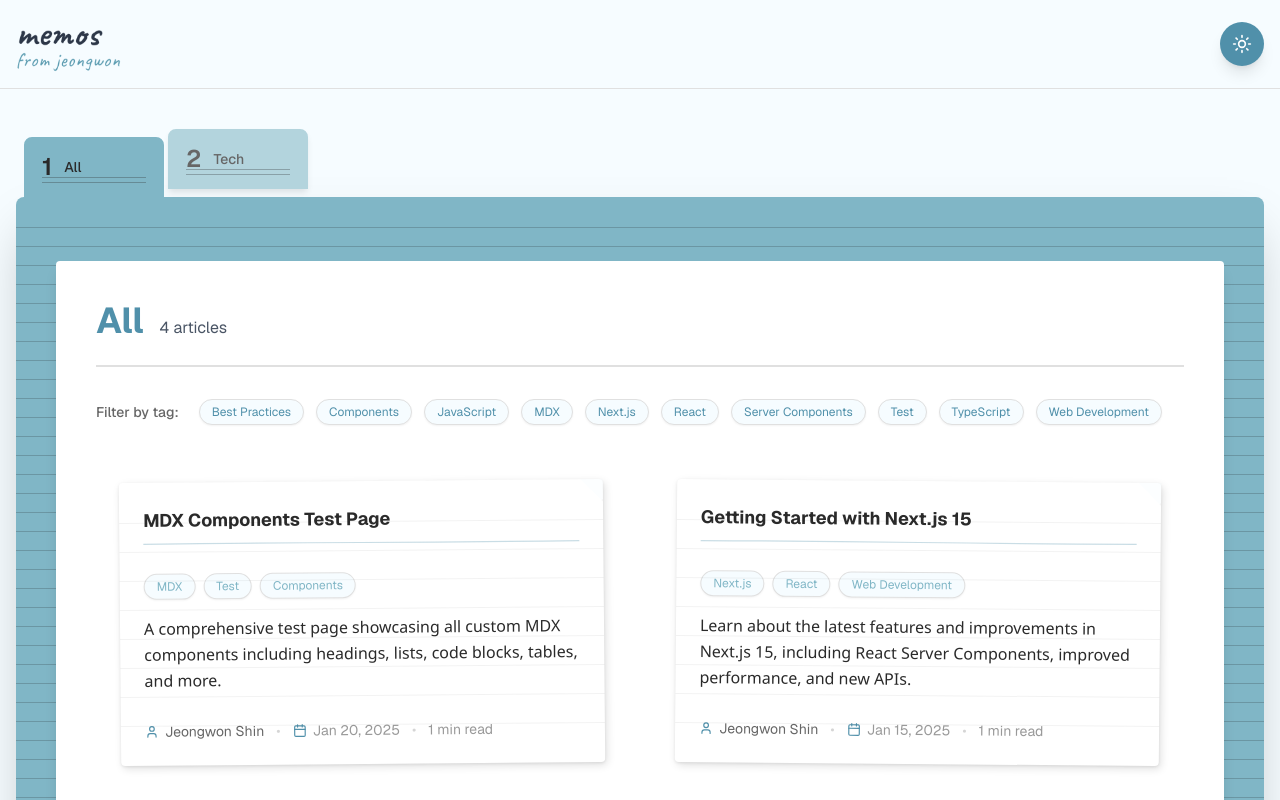
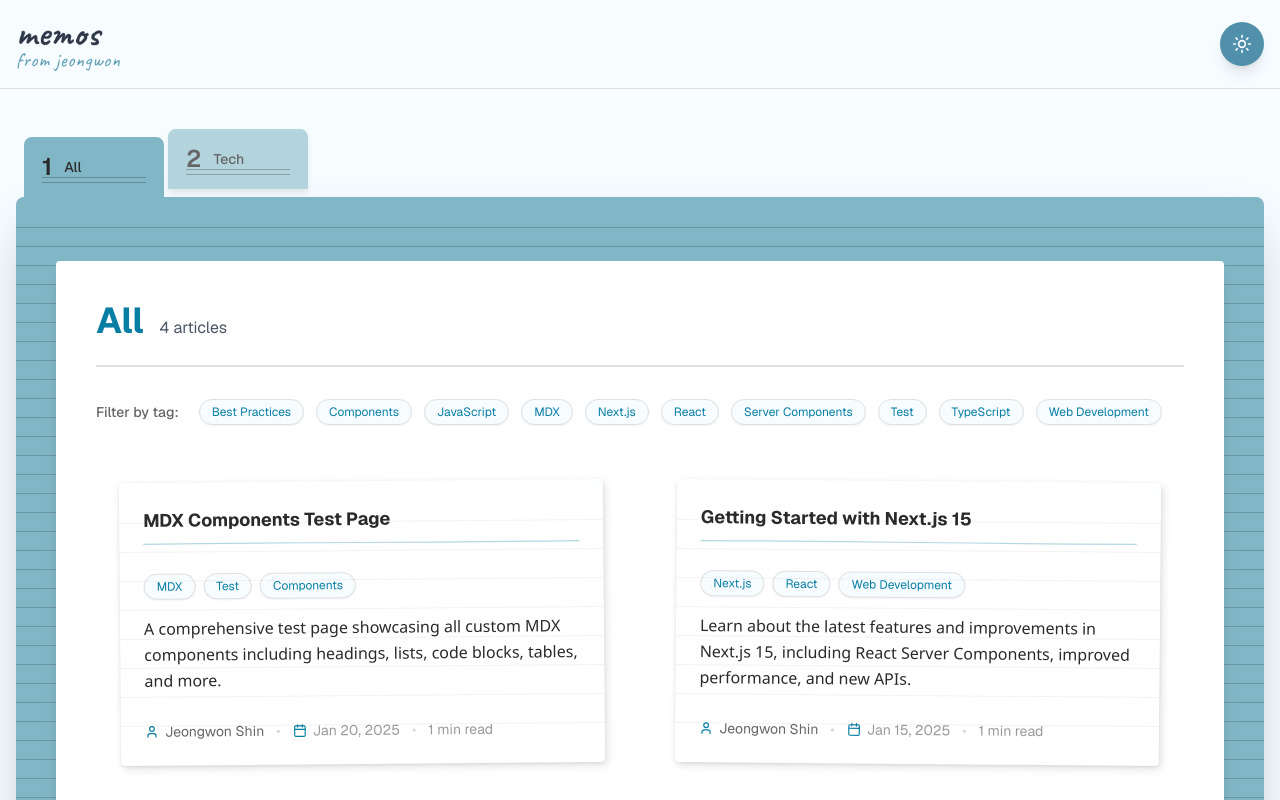
Before and after one commit to newgardener/newgardener.com, a Next.js app: page / in a window 1280 px wide. Shown: the top 800 px of the page. Built offline with nearby package versions, Linux system fonts and the light colour scheme.

Commit message:
fix: change code block and link styling

```diff
--- a/app/globals.css
+++ b/app/globals.css
@@ -3,7 +3,7 @@
 /* Folder Design Color Palette */
 :root {
   --folder-turquoise-light: #80b6c6;
-  --folder-turquoise-dark: #5090aa;
+  --folder-turquoise-dark: #087ea4;
   --folder-turquoise-lighter: #b3d4dd;
   --folder-white: #ffffff;
   --folder-bg-light: #f6fcff;
@@ -19,7 +19,7 @@
 
 .dark {
   --folder-turquoise-light: #00608d;
-  --folder-turquoise-dark: #00608d;
+  --folder-turquoise-dark: #58c4dc;
   --folder-turquoise-lighter: #004666;
   --folder-white: #ffffff;
   --folder-bg-light: #00252f;
@@ -60,10 +60,10 @@ samp {
 
 /* Inline code styling (not in code blocks) */
 :not(pre) > code {
-  @apply rounded px-1.5 py-0.5 font-medium;
-  background-color: var(--folder-bg-light);
-  color: var(--folder-turquoise-dark);
-  font-size: calc(1em - 5%);
+  @apply rounded px-2 py-0.5 font-medium;
+  background-color: #f3f4f6;
+  border: 1px solid #e5e7eb;
+  font-size: 0.875em;
   font-family:
     ui-monospace,
     SFMono-Regular,
@@ -73,6 +73,12 @@ samp {
     Liberation Mono,
     Courier New,
     monospace;
+}
+
+/* Dark mode inline code */
+.dark :not(pre) > code {
+  background-color: #374151;
+  border: 1px solid #4b5563;
 }
 
 /* Custom scrollbar */
--- a/components/MDXContent.tsx
+++ b/components/MDXContent.tsx
@@ -79,7 +79,7 @@ export const mdxComponents: MDXComponents = {
     return (
       <Component
         href={href || ''}
-        className="font-medium underline underline-offset-2 transition-colors hover:opacity-80"
+        className="font-medium hover:underline underline-offset-2 transition-colors"
         style={{
           color: linkColor,
           textDecorationColor: linkColor,
--- a/components/MemoChip.tsx
+++ b/components/MemoChip.tsx
@@ -8,7 +8,7 @@ export function MemoChip({ label }: MemoChipProps) {
       className="inline-block px-3 py-1 rounded-full text-xs transition-all"
       style={{
         backgroundColor: 'var(--folder-bg-light)',
-        color: 'var(--folder-turquoise-light)',
+        color: 'var(--folder-turquoise-dark)',
         border: '1px solid var(--folder-border-light)',
         boxShadow: '0 1px 2px rgba(0, 0, 0, 0.05)',
       }}
--- a/components/PostNavigation.tsx
+++ b/components/PostNavigation.tsx
@@ -40,10 +40,7 @@ export function PostNavigation({ previous, next }: PostNavigationProps) {
               <ArrowLeft className="h-4 w-4" />
               Previous
             </span>
-            <span
-              className="font-semibold group-hover:opacity-80"
-              style={{ color: 'var(--folder-turquoise-dark)' }}
-            >
+            <span className="font-semibold" style={{ color: 'var(--folder-turquoise-dark)' }}>
               {previous.title}
             </span>
           </Link>
@@ -68,10 +65,7 @@ export function PostNavigation({ previous, next }: PostNavigationProps) {
               Next
               <ArrowRight className="h-4 w-4" />
             </span>
-            <span
-              className="font-semibold group-hover:opacity-80"
-              style={{ color: 'var(--folder-turquoise-dark)' }}
-            >
+            <span className="font-semibold" style={{ color: 'var(--folder-turquoise-dark)' }}>
               {next.title}
             </span>
           </Link>
```
